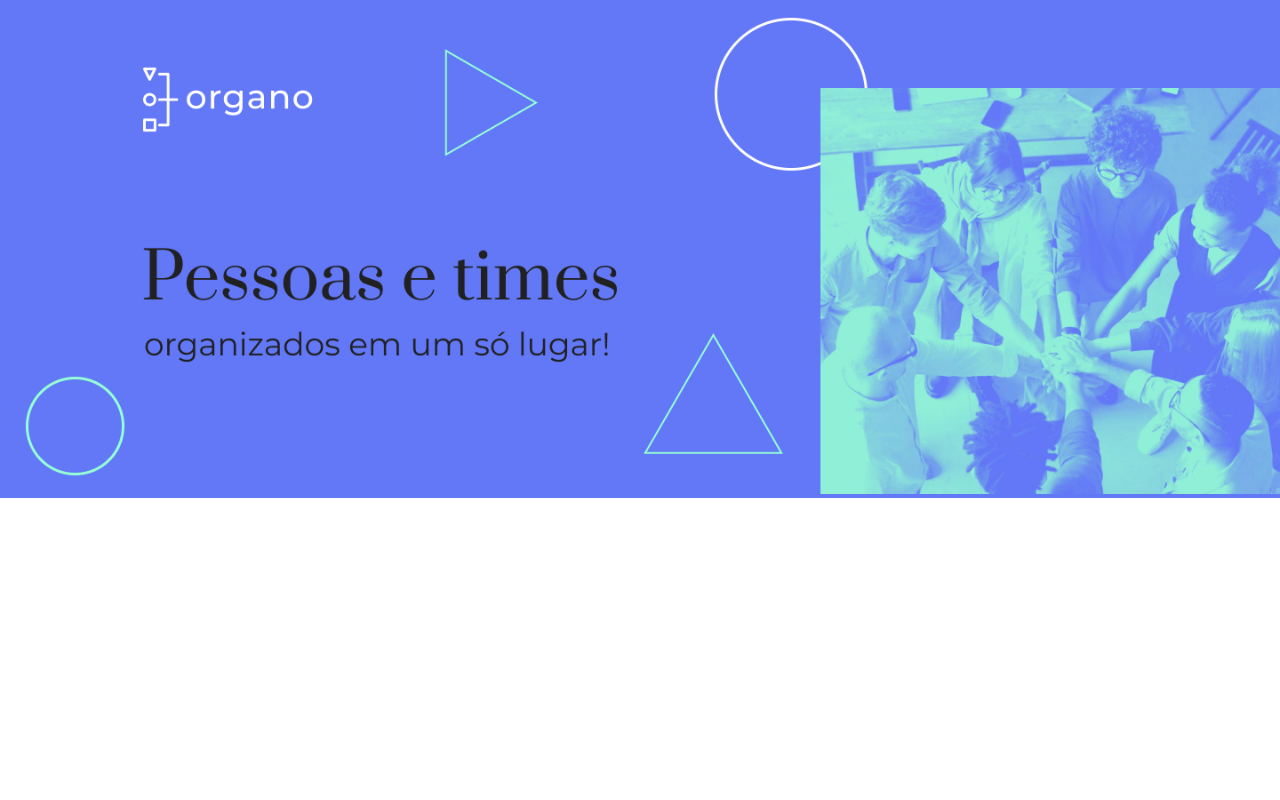
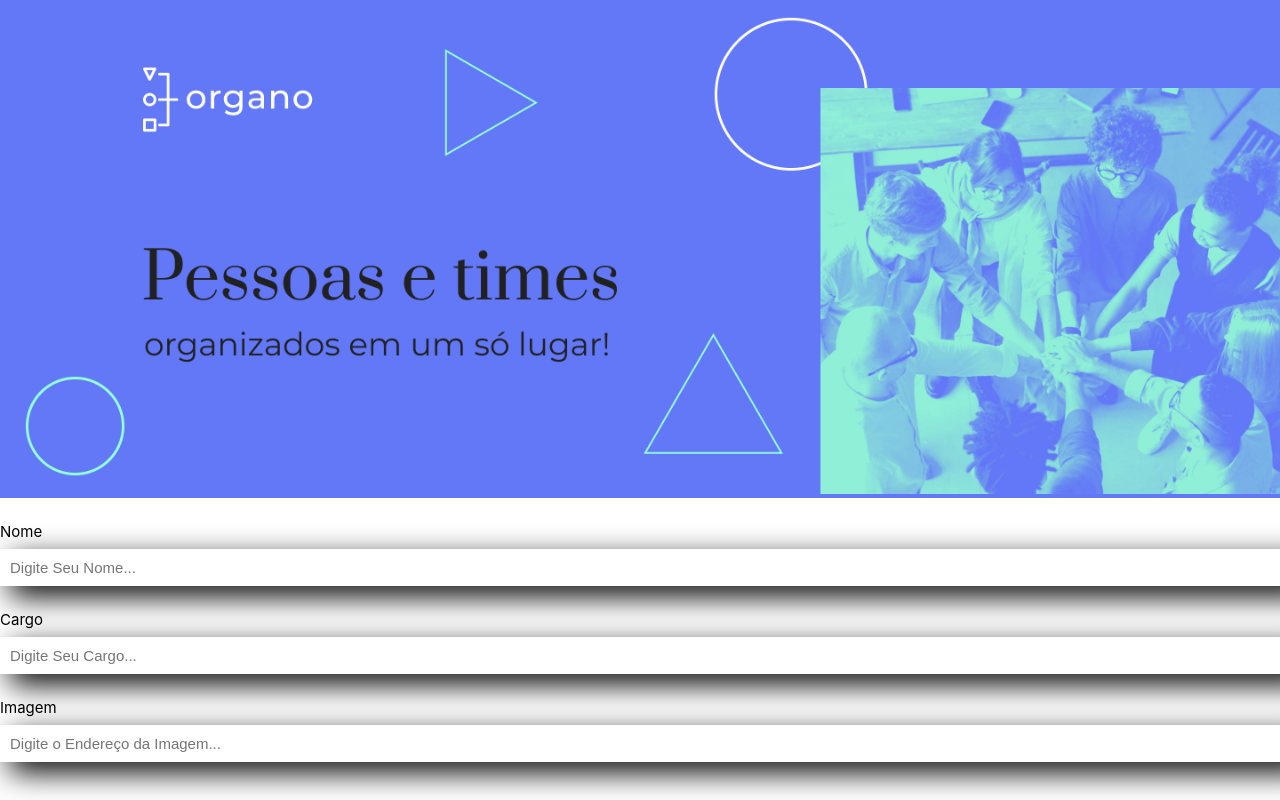
Before and after one commit to Thiago-Maximo/React-Desenvolvendo-Com-Java-Script_Alura, a React (Create React App) app in the folder organo/: page / in a window 1280 px wide. Built offline with nearby package versions, Linux system fonts and the light colour scheme.

Commit message:
Criado os campos de texto do Formulario

```diff
--- a/organo/src/App.js
+++ b/organo/src/App.js
@@ -1,4 +1,5 @@
 import Banner from './Componentes/banner/banner.js';
+import Campotexto from './Componentes/campotexto/';
 
 function App() {
   return (
@@ -8,7 +9,9 @@ function App() {
       </header>
 
       <section>
-
+        <Campotexto label ="Nome" placeholder="Digite Seu Nome"></Campotexto>
+        <Campotexto label ="Cargo" placeholder="Digite Seu Cargo"></Campotexto>
+        <Campotexto label ="Imagem" placeholder="Digite o Endereço da Imagem"></Campotexto>
       </section>
     </div>
   );
--- /dev/null
+++ b/organo/src/Componentes/campotexto/campotexto.css
@@ -0,0 +1,18 @@
+.campo-texto{
+    margin: 24px 0;
+}
+
+.campo-texto label{
+    display: block;
+    margin-bottom: 8px;
+    font-size: 15px;
+}
+
+.campo-texto input{
+    background-color: white;
+    box-shadow: 10px 10px 30px black;
+    width: 100%;
+    padding: 10px;
+    border: none;
+    font-size: 15px;
+}
--- /dev/null
+++ b/organo/src/Componentes/campotexto/index.js
@@ -0,0 +1,12 @@
+import './campotexto.css'
+
+const Campotexto = (props)=> {
+    return(
+        <div className="campo-texto">
+            <label>{props.label}</label>
+            <input   placeholder={`${props.placeholder}...`}></input>
+        </div>
+    )
+}
+
+export default Campotexto
```
